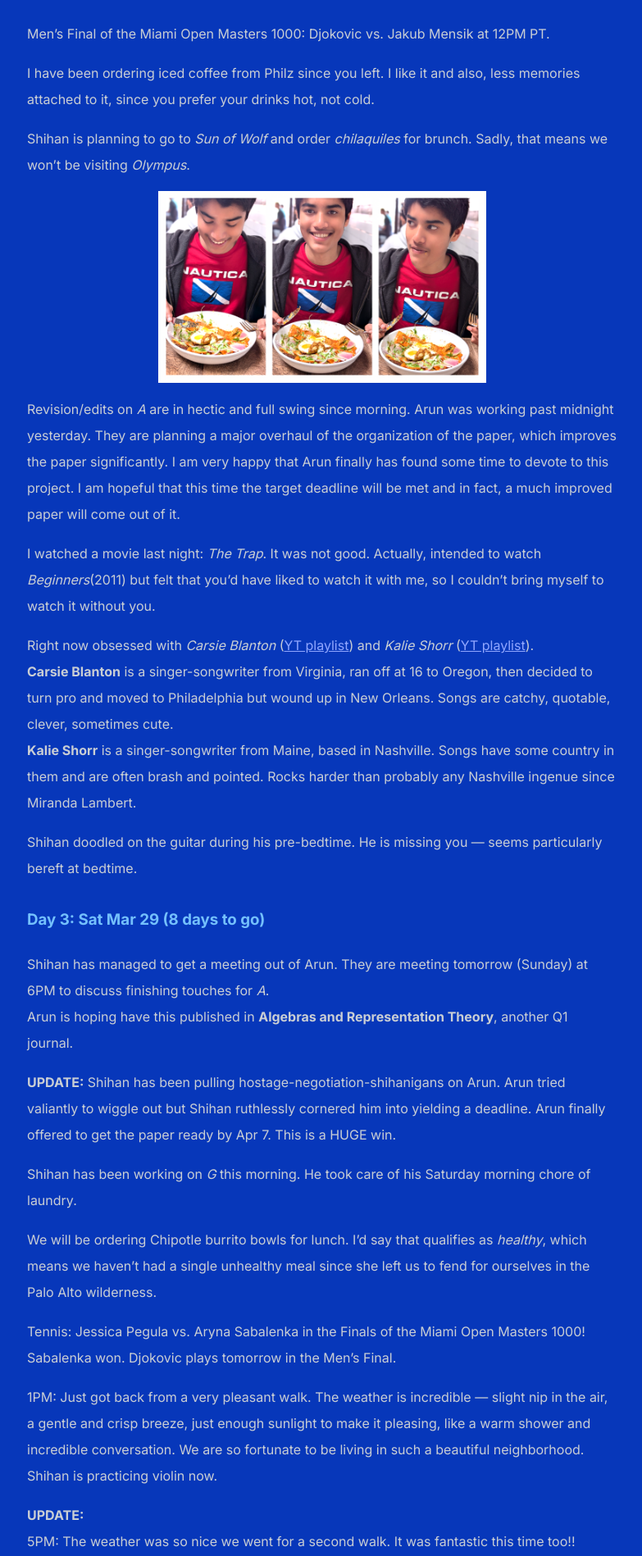
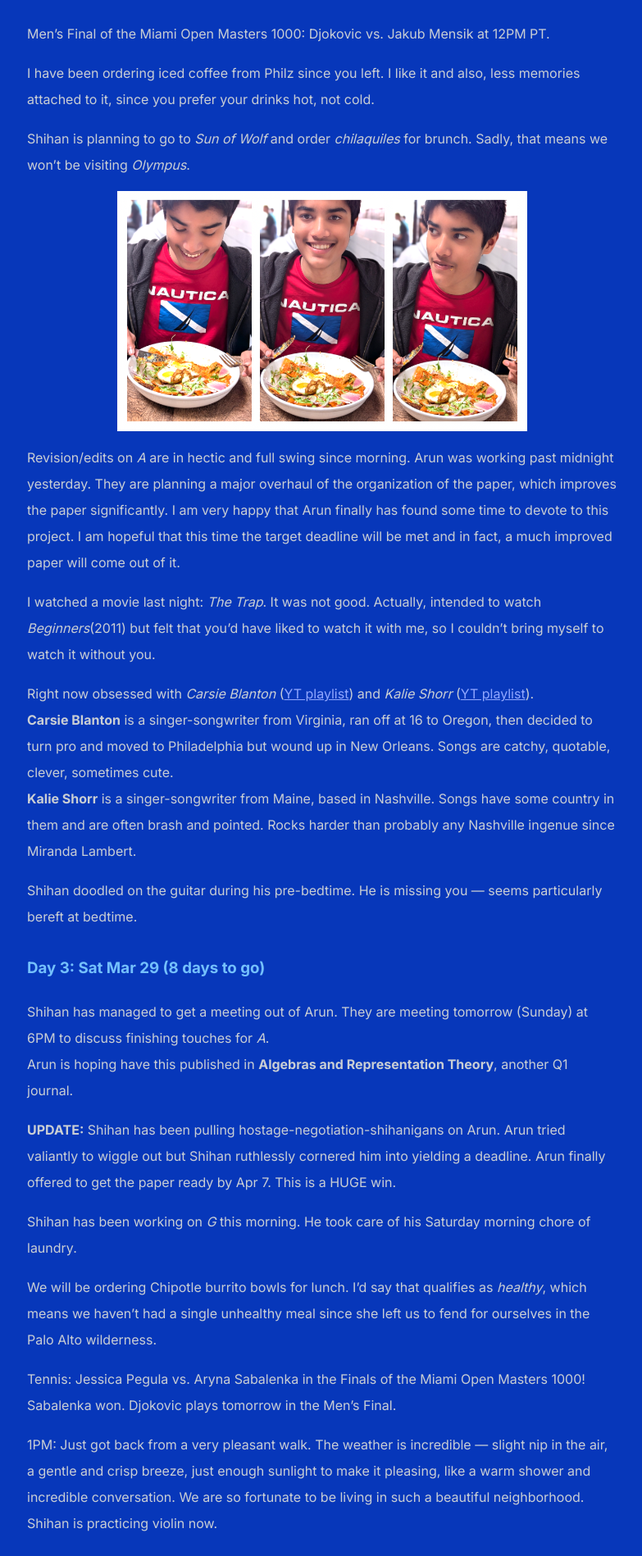
Before and after one commit to shihankanungo/shihankanungo.github.io, a Jekyll site: the page built from india-trip.md, in a window 1280 px wide. Shown: the part 620-2518 px from the top of the page at 82% size, without its empty margins (247-1030 px from the left). Built offline with Jekyll 4.4.1, drawn with Linux system fonts in a browser that asks for light colours.

Commit message:
Update india-trip.md

```diff
--- a/india-trip.md
+++ b/india-trip.md
@@ -18,7 +18,7 @@ prefer your drinks hot, not cold.
 Shihan is planning to go to _Sun of Wolf_ and order _chilaquiles_ for brunch. Sadly, that means we won't be visiting
 _Olympus_.
 
-<center><p float="left"><img src="images/sk-123.png" alt="Alt Text" width="400"></p></center>
+<center><p float="left"><img src="images/sk-123.png" alt="Alt Text" width="500"></p></center>
 
 Revision/edits on _A_ are in hectic and full swing since morning. Arun was working past midnight yesterday. They are planning
 a major overhaul of the organization of the paper, which improves the paper significantly. I am very happy that Arun finally has
```
